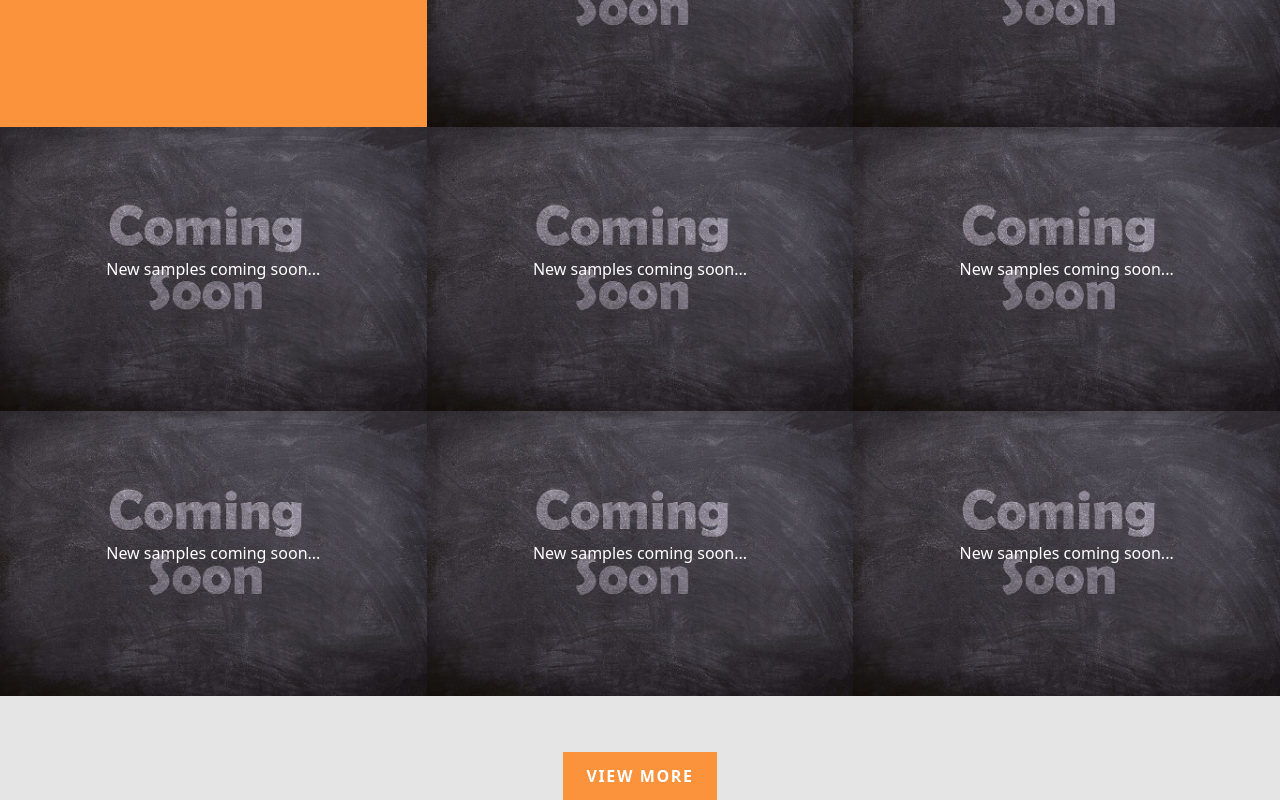
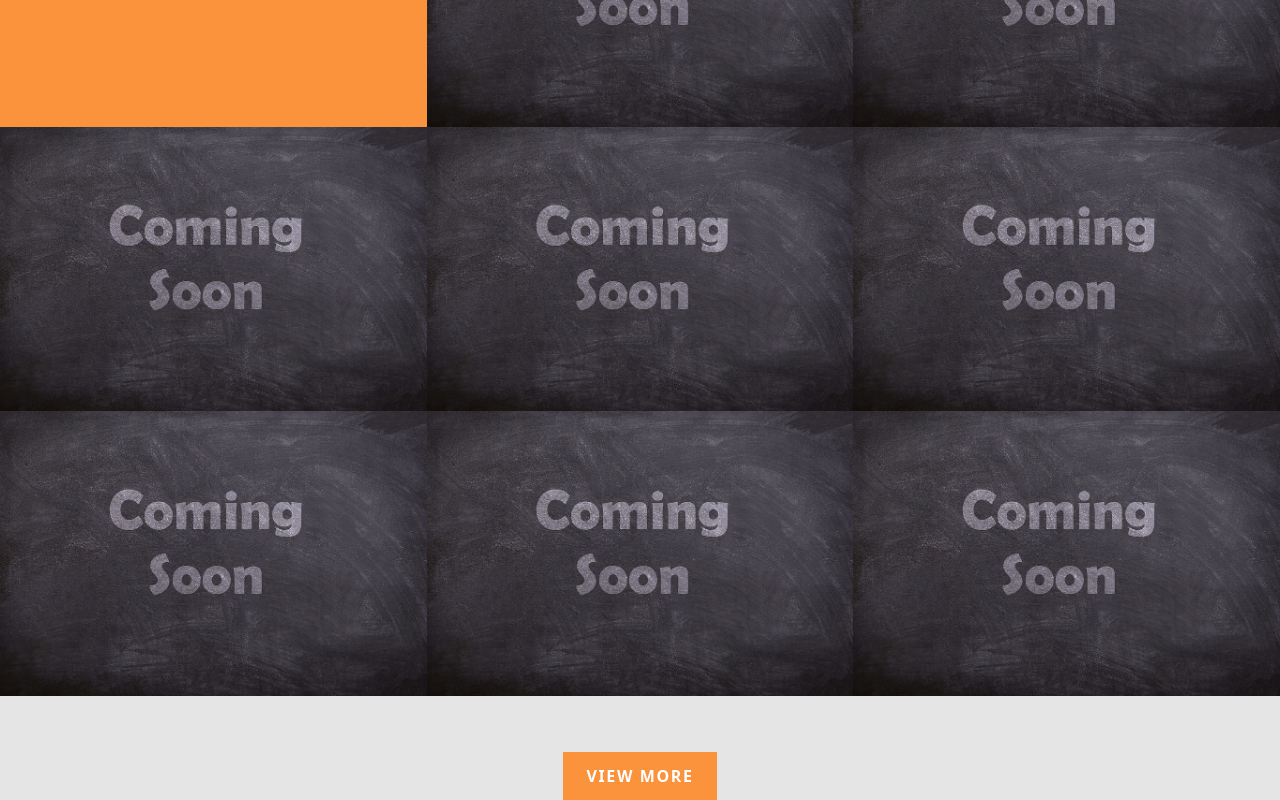
Before and after one commit to BehnamSeydAbadi/Portfolio, a React (Create React App) app: page / in a window 1280 px wide. Both pictures are taken after a click on the button "VIEW MORE". Shown: the part 1490-2290 px from the top of the page. Built offline with nearby package versions, Linux system fonts and the light colour scheme.

Commit message:
Samples hover problem solved

```diff
--- a/src/Components/Samples.jsx
+++ b/src/Components/Samples.jsx
@@ -9,12 +9,12 @@ function Samples({ samplesShot }) {
             className='relative flex justify-center items-center'
             href={sampleShot.href}>
             <img
-              className='transition duration-500 hover:opacity-0'
+              className='transition duration-500 '
               src={sampleShot.path}
               alt={sampleShot.alt}
             />
 
-            <h1 className='absolute text-white'>{sampleShot.alt}</h1>
+            <h1 className='absolute bg-cadmiumOrange w-full h-full text-white opacity-0 hover:opacity-100 duration-500  flex justify-center items-center'>{sampleShot.alt}</h1>
           </a>
         ))}
       </div>
```
